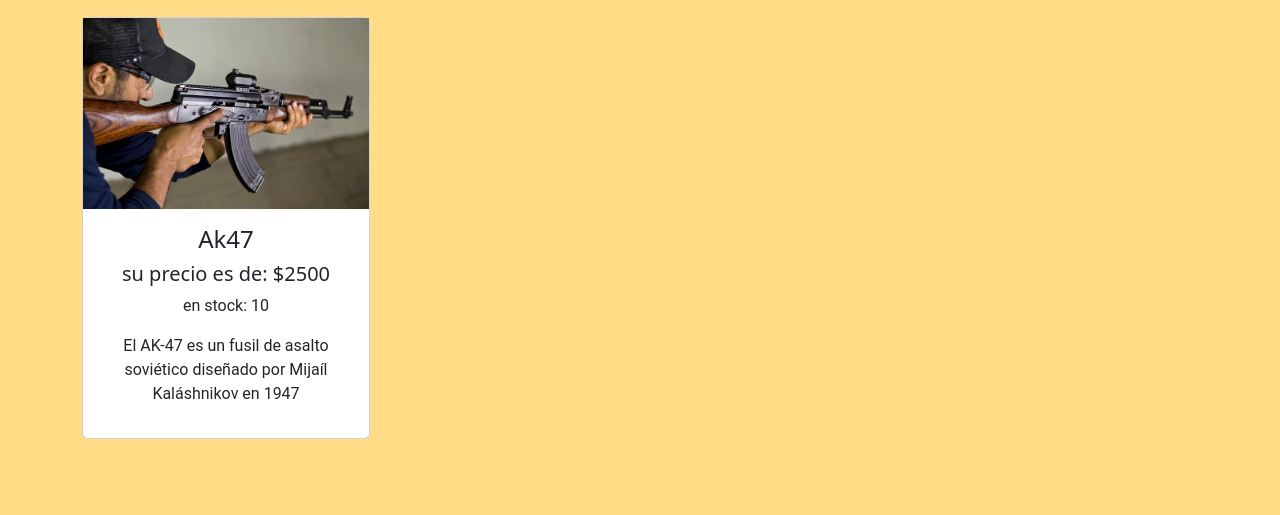
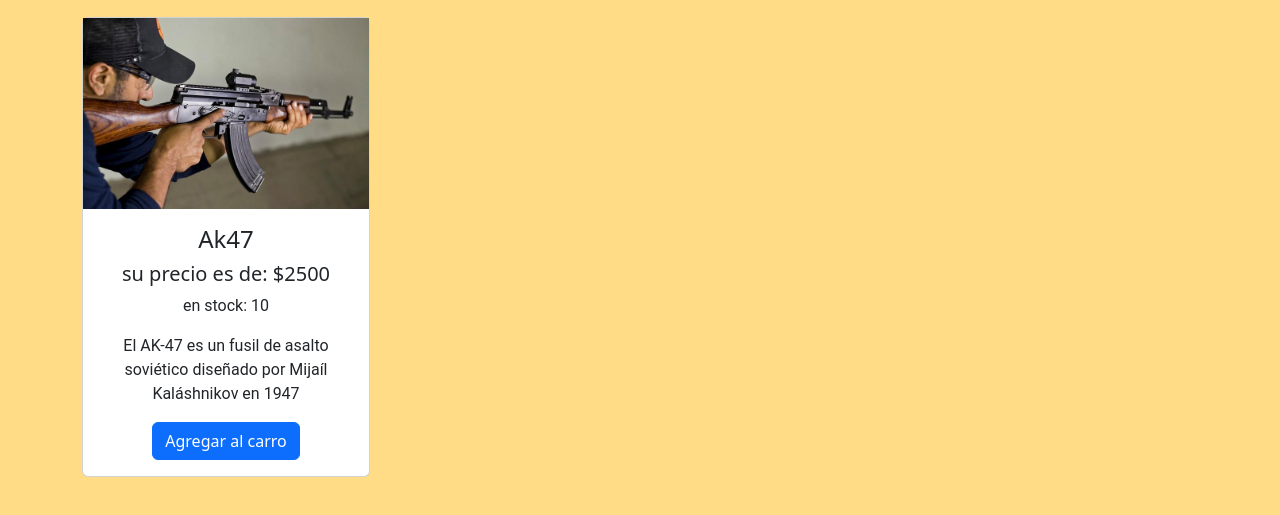
Before and after one commit to mendezgd/JS-PreEntrega3-Mendez, a plain HTML site: page index.html in a window 1280 px wide. Both pictures are taken after a click on the button "buscar". Shown: the part 155-670 px from the top of the page. Drawn offline with nearby package versions, Linux system fonts and the light colour scheme; a web font is replaced by a local one.

Commit message:
customizando un poco las addCard

```diff
--- a/javascript/script.js
+++ b/javascript/script.js
@@ -36,6 +36,7 @@ const inputBuscar = document.querySelector('input[type="search"]');
 const botonBuscar = document.getElementById('buscar');
 const productosDin = document.getElementById('productosDin');
 
+// funcion crea cards //
 function crearCard(el) {
     productosDin.innerHTML = "";
     let htmlCard = `
@@ -47,6 +48,7 @@ function crearCard(el) {
                 <h5 class="precio">su precio es de: $${el.precio}</h5>
                 <p class="stock">en stock: ${el.stock}</p>
                 <p class="descripcion">${el.descripcion}</p>
+                <a href="#" class="btn btn-primary">Agregar al carro</a>
             </div>
          </div>
     </div>`;
```
Also changed, not shown: index.html (line endings or trailing spaces).
